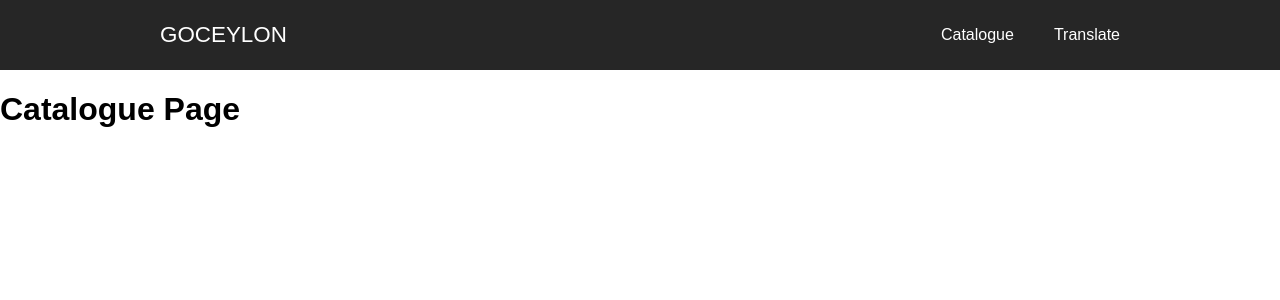
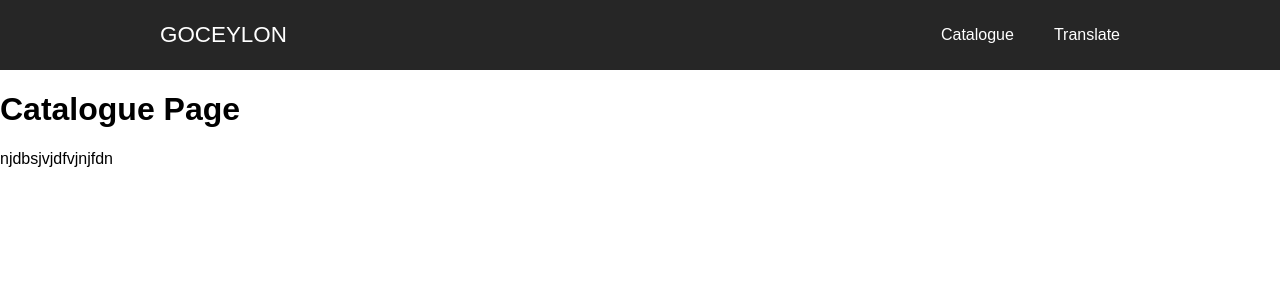
Before and after one commit to pasindu0211/django, a Django app: page /catalogue/ in a window 1280 px wide. Shown: the top 300 px of the page. Run offline with Django 3.2, Linux system fonts and the light colour scheme.

Commit message:
second commit

```diff
--- a/templates/home.html
+++ b/templates/home.html
@@ -3,5 +3,6 @@
 {% block content %}
 
 <h1> Catalogue Page</h1>
+<p>njdbsjvjdfvjnjfdn</p>
 
 {% endblock %}
```
